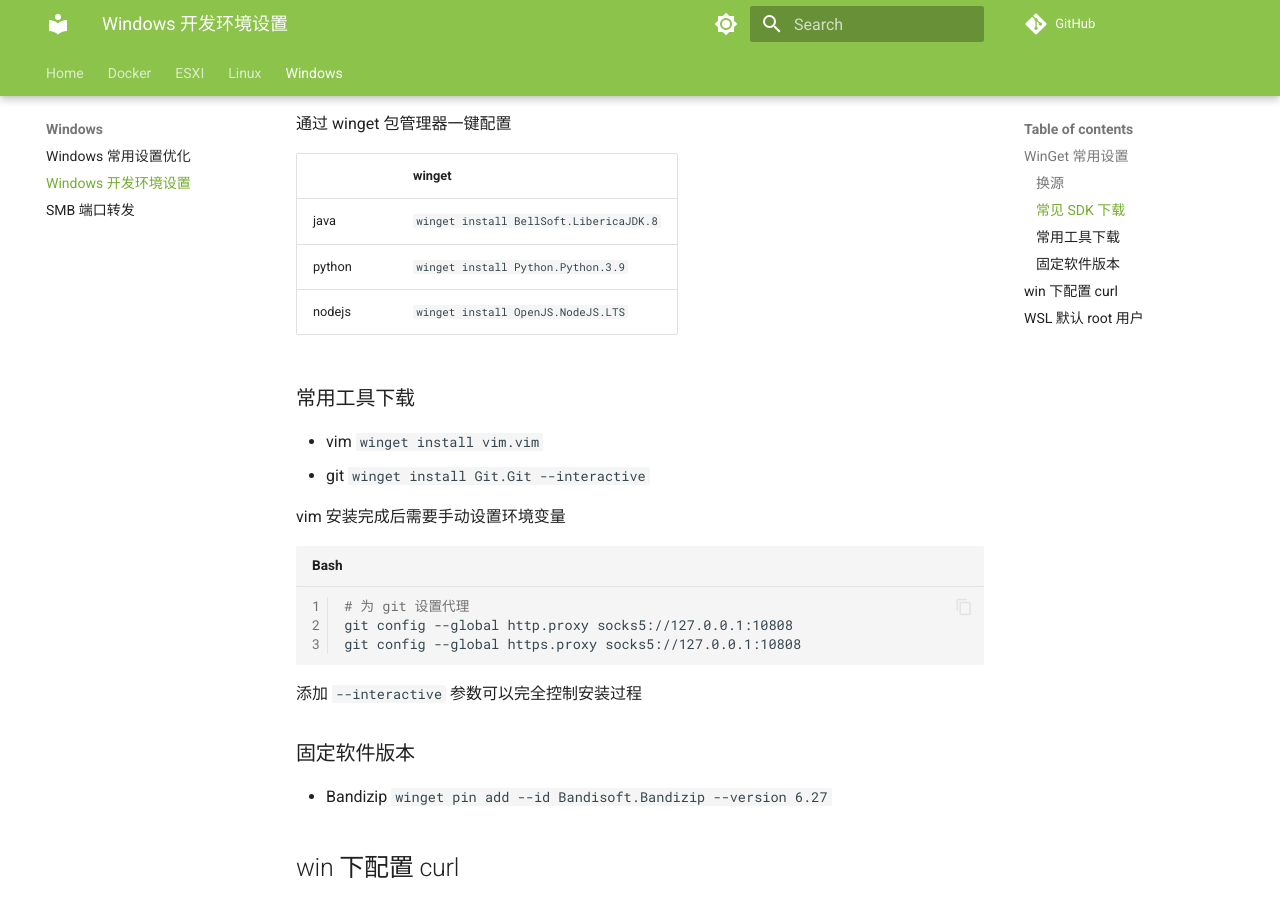
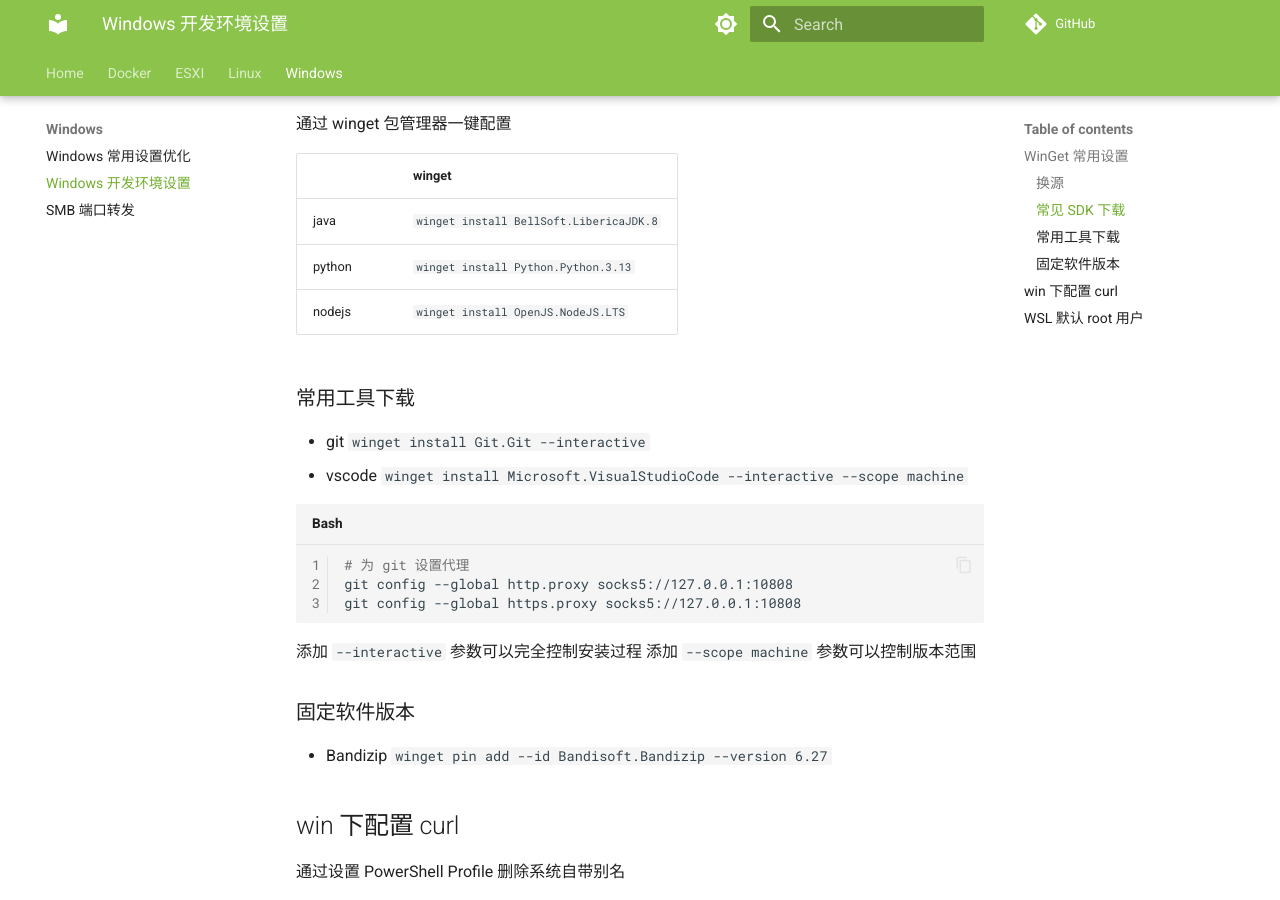
Before and after one commit to zexvar/wiki, an MkDocs documentation site: the page built from docs/Windows/develop.md, in a window 1280 px wide and 900 px high, scrolled down 433 px. Built offline with MkDocs 1.6.1 and Material for MkDocs 9.7.7, drawn with Linux system fonts in a browser that asks for light colours; comment, search, counter and statistics services are not loaded; the version menu is left out.

Commit message:
update Windows\develop

````diff
--- a/docs/Windows/develop.md
+++ b/docs/Windows/develop.md
@@ -18,15 +18,13 @@
 |        | winget                                  |
 | ------ | --------------------------------------- |
 | java   | `winget install BellSoft.LibericaJDK.8` |
-| python | `winget install Python.Python.3.9`      |
+| python | `winget install Python.Python.3.13`     |
 | nodejs | `winget install OpenJS.NodeJS.LTS`      |
 
 ### 常用工具下载
 
-- vim `winget install vim.vim`
 - git `winget install Git.Git --interactive`
-
-vim 安装完成后需要手动设置环境变量
+- vscode `winget install Microsoft.VisualStudioCode --interactive --scope machine`
 
 ```shell
 # 为 git 设置代理
@@ -35,6 +33,7 @@
 ```
 
 添加 `--interactive` 参数可以完全控制安装过程
+添加 `--scope machine` 参数可以控制版本范围
 
 ### 固定软件版本
 
````
